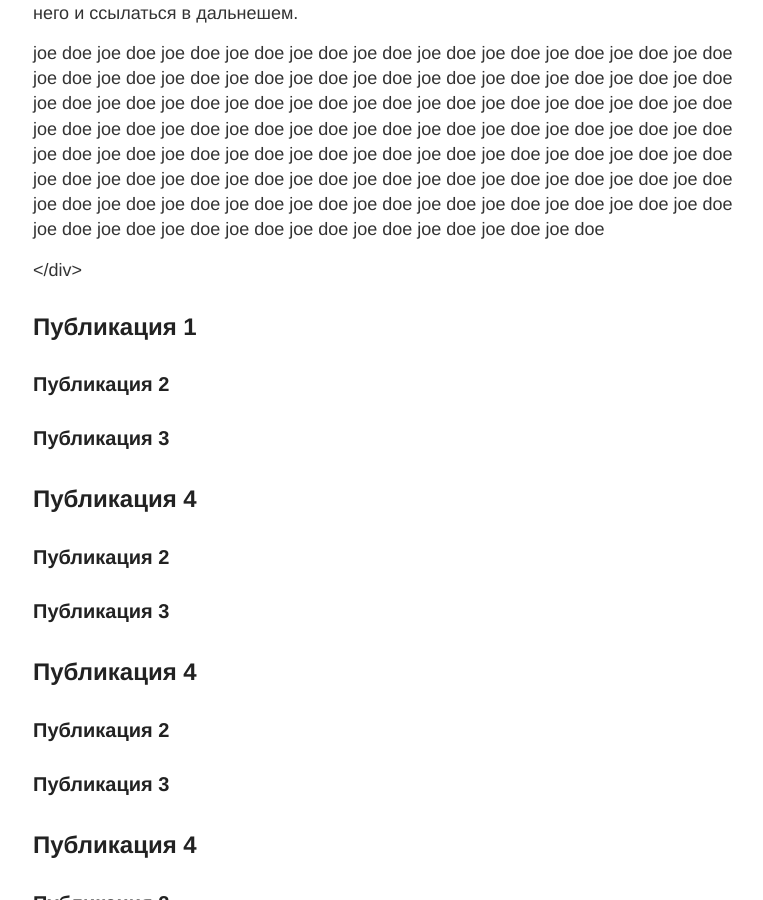
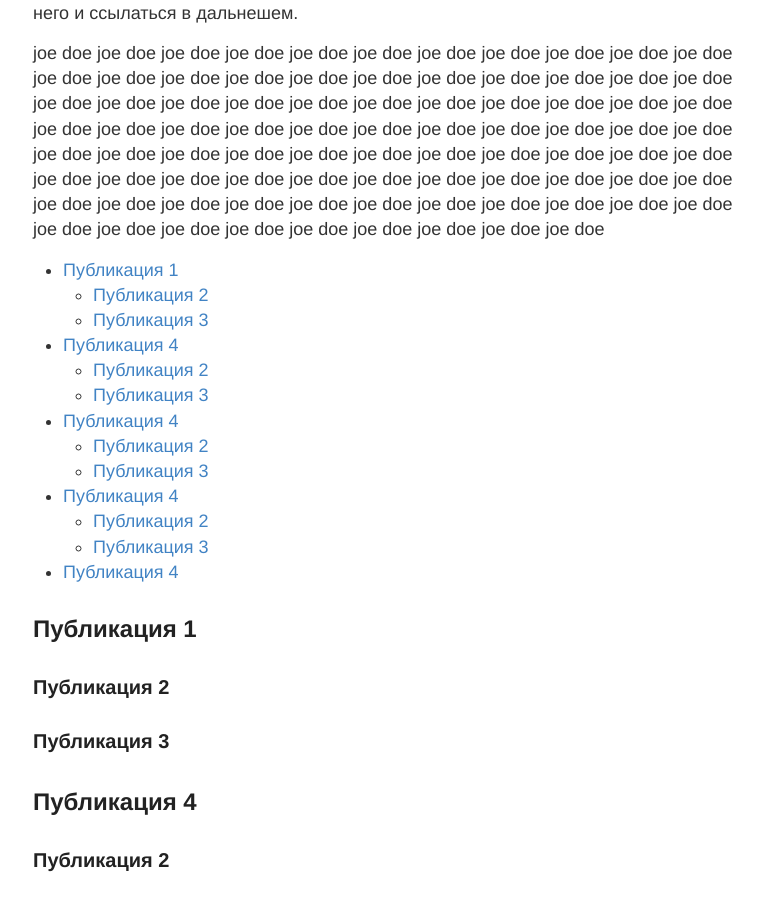
Before and after one commit to 66-LAB-Sandbox/66-LAB-Sandbox.github.io, a Jekyll site: the page built from _posts/2014-3-3-Hello-World.md, in a window 1280 px wide and 900 px high, scrolled down 619 px. Shown: the whole window, without its empty margins (247-1010 px from the left). Built offline with Jekyll 4.4.1, drawn with Linux system fonts in a browser that asks for light colours; the table of contents is made by our own code.

Commit message:
Update 2014-3-3-Hello-World.md

```diff
--- a/_posts/2014-3-3-Hello-World.md
+++ b/_posts/2014-3-3-Hello-World.md
@@ -8,10 +8,7 @@ toc: true
 
 joe doe joe doe joe doe joe doe joe doe joe doe joe doe joe doe joe doe joe doe joe doe joe doe joe doe joe doe joe doe joe doe joe doe joe doe joe doe joe doe joe doe joe doe joe doe joe doe joe doe joe doe joe doe joe doe joe doe joe doe joe doe joe doe joe doe joe doe joe doe joe doe joe doe joe doe joe doe joe doe joe doe joe doe joe doe joe doe joe doe joe doe joe doe joe doe joe doe joe doe joe doe joe doe joe doe joe doe joe doe joe doe joe doe joe doe joe doe joe doe joe doe joe doe joe doe joe doe joe doe joe doe joe doe joe doe joe doe joe doe joe doe joe doe joe doe joe doe joe doe joe doe joe doe joe doe joe doe joe doe joe doe joe doe joe doe joe doe joe doe joe doe
 
-  <div id="markdown-content">
-    {{ content }}
-  </div>
-</div>
+{% toc %}
 
 ## Публикация 1
 ### Публикация 2
```
